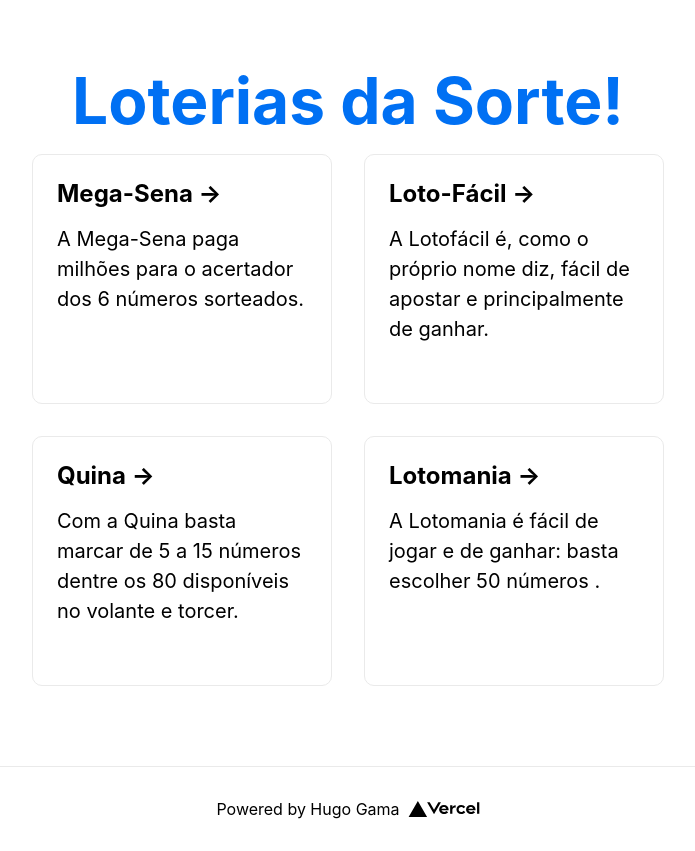
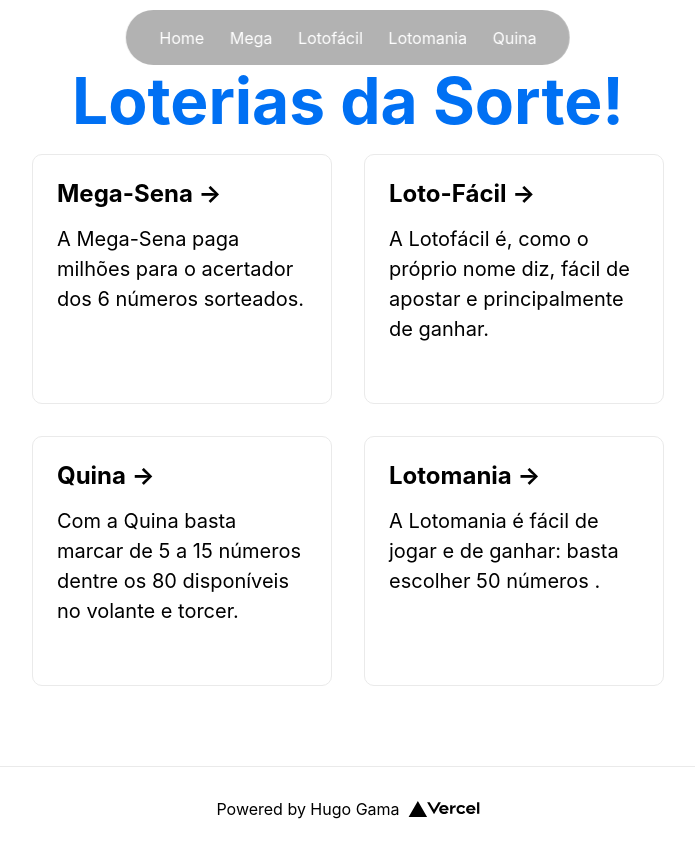
Before and after one commit to hugoluiz1984/loteria-app-Next, a Next.js app: page / in a window 1280 px wide. Shown: the whole page, without its empty margins (292-987 px from the left). Built offline with nearby package versions, Linux system fonts and the light colour scheme.

Commit message:
Adicionado menu

```diff
--- /dev/null
+++ b/pages/api/Nav.js
@@ -0,0 +1,24 @@
+import React from 'react';
+import styles from '../../styles/Home.module.css'
+import { useState } from 'react';
+import Link from 'next/link'
+
+const Nav = () => {
+  const [activeNav, setActiveNav] = useState('/')
+  return (
+    <nav className={styles.nav}>
+      <Link href="/" className={activeNav === '/'? styles.active: ''}
+      onClick={()=> setActiveNav('/')}><a>Home</a></Link>
+      <Link href="/mega" className={activeNav === '/mega'? styles.active: ''}
+      onClick={()=> setActiveNav('/mega')} ><a>Mega</a></Link>
+      <Link href="/lotofacil" className={activeNav === '/lotofacil'? styles.active: ''}
+      onClick={()=> setActiveNav('/lotofacil')}><a>Lotofácil</a></Link>
+      <Link href="/lotomania" className={activeNav === '/lotomania'? styles.active: ''}
+      onClick={()=> setActiveNav('/lotomania')}><a>Lotomania</a></Link>
+      <Link href="/quina" className={activeNav === '/quina'? styles.active: ''}
+      onClick={()=> setActiveNav('/quina')}><a>Quina</a></Link>
+    </nav>
+  )
+}
+
+export default Nav
--- a/pages/index.js
+++ b/pages/index.js
@@ -2,10 +2,12 @@ import Head from 'next/head'
 import Image from 'next/image'
 import styles from '../styles/Home.module.css'
 import Link from 'next/link'
+import Nav from './api/Nav'
 
 export default function Home() {
   return (
     <div className={styles.container}>
+      <Nav />
       <Head>
         <title>Loteria da Sorte</title>
         <meta name="description" content="Generated by create next app" />
--- a/pages/lotofacil/index.js
+++ b/pages/lotofacil/index.js
@@ -4,6 +4,7 @@ import List from '../api/List';
 import Image from 'next/image';
 import styles from '../../styles/Home.module.css';
 import Head from 'next/head'
+import Nav from '../api/Nav'
 
 function Mega({ data }){
 
@@ -34,6 +35,7 @@ function Mega({ data }){
   }
   return (
     <div className={styles.container}>
+      <Nav />
         <Head>
             <title>Loteria da Sorte</title>
             <meta name="description" content="Generated by create next app" />
@@ -71,7 +73,7 @@ function Mega({ data }){
                         </div>
                 ))}
                 </div>
-            <p>{data.acumulado ? `Acumulado `: 'Não acumulado'}, Valor Estimado para o próximo concurso: R${data.valorEstimadoProximoConcurso}</p>
+            <p>{data.acumulado ? `Acumulado, `: ''} Valor Estimado para o próximo concurso: R${data.valorEstimadoProximoConcurso}</p>
 
         </div>
       </main>
--- a/pages/lotomania/index.js
+++ b/pages/lotomania/index.js
@@ -4,6 +4,7 @@ import List from '../api/List';
 import Image from 'next/image';
 import styles from '../../styles/Home.module.css';
 import Head from 'next/head'
+import Nav from '../api/Nav'
 
 function Mega({ data }){
 
@@ -28,6 +29,7 @@ function Mega({ data }){
 
   return (
     <div className={styles.container}>
+      <Nav />
         <Head>
             <title>Loteria da Sorte</title>
             <meta name="description" content="Generated by create next app" />
--- a/pages/mega/index.js
+++ b/pages/mega/index.js
@@ -4,6 +4,7 @@ import List from '../api/List';
 import Image from 'next/image';
 import styles from '../../styles/Home.module.css';
 import Head from 'next/head'
+import Nav from '../api/Nav'
 
 function Mega({ data }){
 
@@ -34,6 +35,7 @@ function Mega({ data }){
   }
   return (
     <div className={styles.container}>
+      <Nav />
         <Head>
             <title>Loteria da Sorte</title>
             <meta name="description" content="Generated by create next app" />
--- a/pages/quina/index.js
+++ b/pages/quina/index.js
@@ -4,6 +4,7 @@ import List from '../api/List';
 import Image from 'next/image';
 import styles from '../../styles/Home.module.css';
 import Head from 'next/head'
+import Nav from '../api/Nav'
 
 function Mega({ data }){
 
@@ -34,6 +35,7 @@ function Mega({ data }){
   }
   return (
     <div className={styles.container}>
+      <Nav />
         <Head>
             <title>Loteria da Sorte</title>
             <meta name="description" content="Generated by create next app" />
--- a/styles/Home.module.css
+++ b/styles/Home.module.css
@@ -221,7 +221,39 @@
   grid-gap: 10px;
   gap: 10px;
 }
+.nav {
+  background: rgba(0,0,0,0.3);
+  width:max-content;
+  display: block;
+  padding: 0.7rem 1.7rem;
+  z-index: 2;
+  position:fixed;
+  left: 50%;
+  transform: translateX(-50%);
+  margin-top:10px;
+  display:flex;
+  gap: 0.8rem;
+  border-radius:3rem;
+  backdrop-filter: blur(15px);
+}
 
+.nav a{
+  background:transparent;
+  padding:0.4rem;
+  border-radius:3rem;
+  display:flex;
+  color:white;
+  font-size:1rem ;
+}
+
+.nav a:hover{
+  background: rgba(0,0,0,0.3);
+}
+
+.nav a.active{
+  background: gray;
+  color: black;
+}
 @media (max-width: 600px) {
   .grid {
     width: 100%;
```
Also changed, not shown: styles/nav.css (added).
